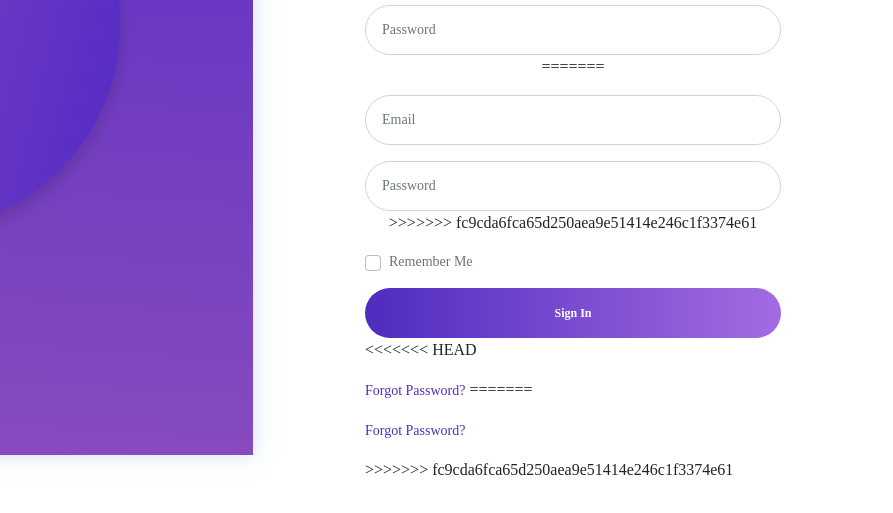
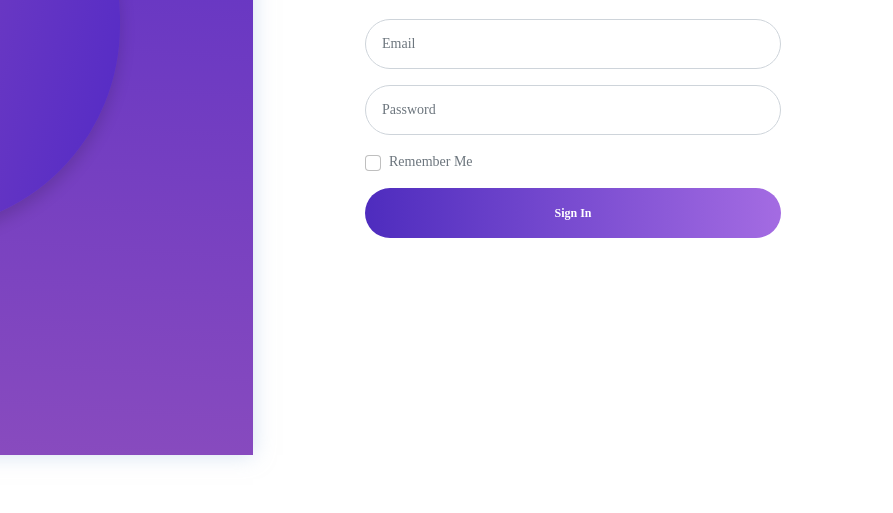
Before and after one commit to Xthedev/DebtRecuva, a plain HTML site: page index.html in a window 1280 px wide. Shown: the part 345-858 px from the top of the page, 387-1280 px from the left. After the commit the page ends 800 px from the top, so only its background shows below. Drawn offline with nearby package versions, Linux system fonts and the light colour scheme; files whose address does not match are found by name.

Commit message:
Debt Recuva

```diff
--- a/index.html
+++ b/index.html
@@ -46,7 +46,6 @@
                             </a>
                         </div>
                         <hr class="hr my-4">
-<<<<<<< HEAD
                         <div class="row mt-3 p-0">
                             <div class="col-lg-12">
                                 <input id="email" style="height:50px;font-size:14px;" class="form-control px-3 rounded-pill" type="email" placeholder="Email" aria-label="default input example">
@@ -57,18 +56,6 @@
                                 <input id="password" style="height:50px;font-size:14px;" class="form-control px-3 rounded-pill" type="password" placeholder="Password" aria-label="default input example">
                             </div>
                         </div>
-=======
-                        <div class="row mt-3 p-0">
-                            <div class="col-lg-12">
-                                <input id="email" style="height:50px;font-size:14px;" class="form-control px-3 rounded-pill" type="email" placeholder="Email" aria-label="default input example">
-                            </div>
-                        </div>
-                        <div class="row mt-3 p-0">
-                            <div class="col-lg-12">
-                                <input id="password" style="height:50px;font-size:14px;" class="form-control px-3 rounded-pill" type="password" placeholder="Password" aria-label="default input example">
-                            </div>
-                        </div>
->>>>>>> fc9cda6fca65d250aea9e51414e246c1f3374e61
                         <div class="d-flex text-center mt-3">
                             <div class="me-2">
                                 <input class="form-check-input" type="checkbox" value="" id="flexCheckDefault">
@@ -80,18 +67,6 @@
                         <div class="row">
                             <div id="loader" style="position:absolute;width:0px;" class="mt-1"></div>
                             <a href="javascript:void(0)" onclick="logIn()" class="btn butt bg-gradient border-0 py-3 rounded-pill fw-bold card-link">Sign In</a>
-<<<<<<< HEAD
-                        </div>
-                        <div class="mt-3">
-                            <a style="font-size: 14px;" class="text-gradient" href="/pages/forgotpassword.html">Forgot Password?</a>
-=======
-                        </div>
-                        <div class="mt-3">
-                            <a style="font-size: 14px;" class="text-gradient" href="/pages/forgotpassword.html">Forgot Password?</a>
-                        </div>
-                        <div class="row text-center mt-3">
-
->>>>>>> fc9cda6fca65d250aea9e51414e246c1f3374e61
                         </div>
                    </div>
                 </div>
```
